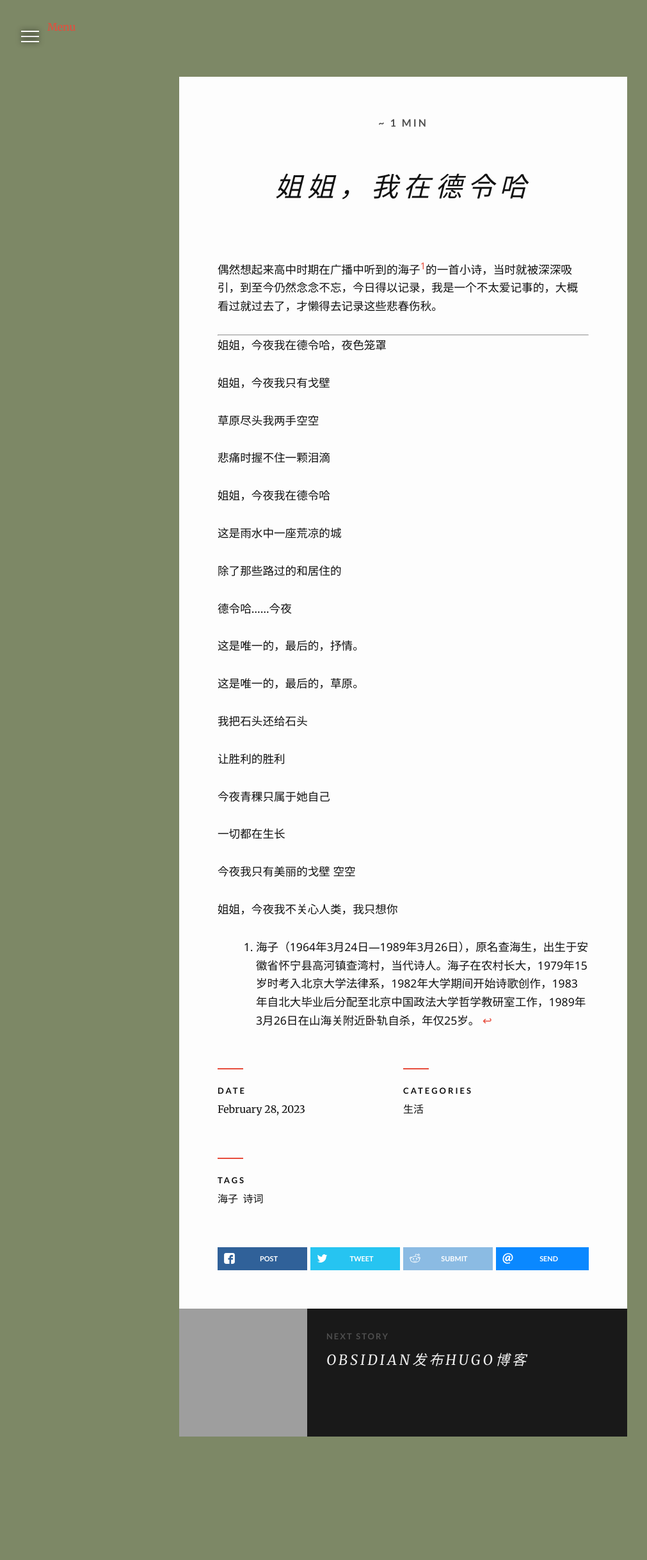
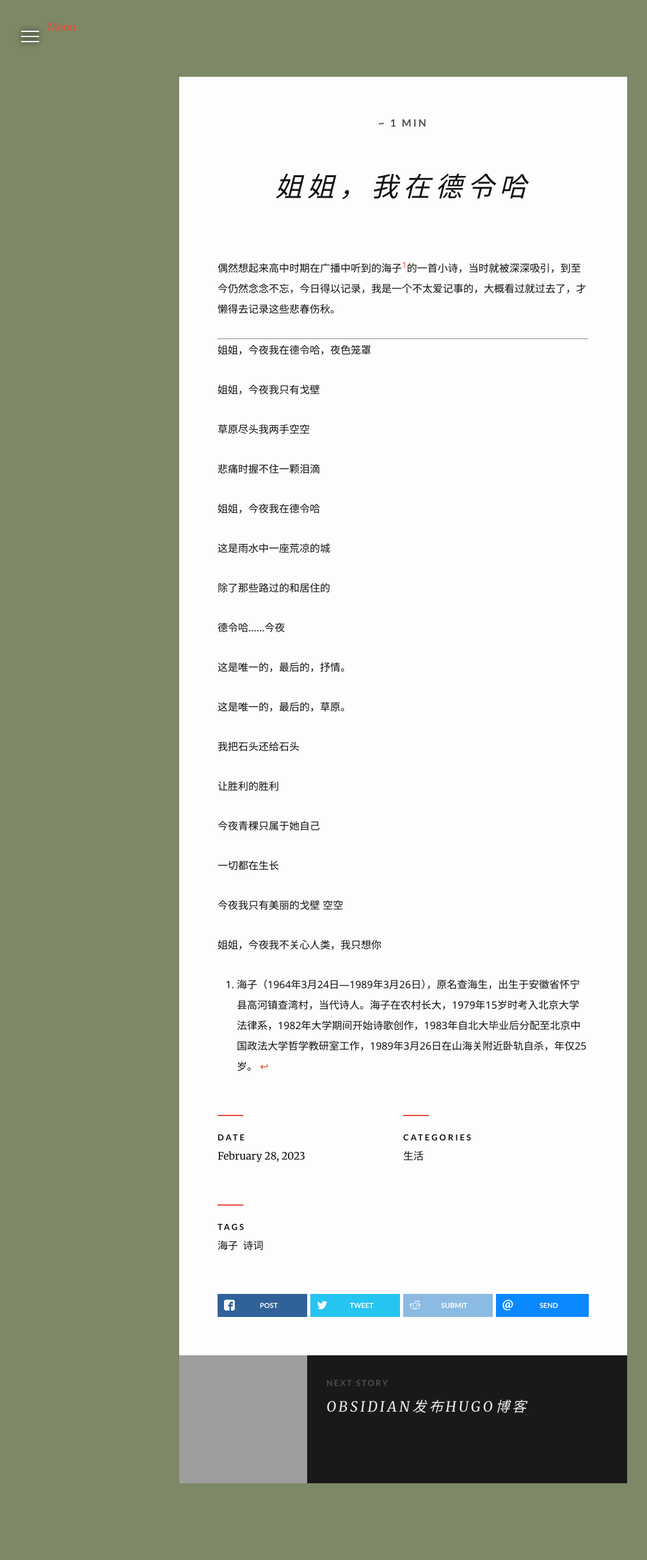
Before and after one commit to wangyunzi/wangyunzi.github.io, a Jekyll site: the page built from _posts/2023-02-28-姐姐，我在德令哈.md, in a window 1280 px wide. Shown: the whole page at 64% size, without its empty margins (10-1021 px from the left). Built offline with Jekyll 4.4.1, drawn with Linux system fonts in a browser that asks for light colours; nearby versions of some CDN libraries; comment, search, counter and statistics services are not loaded; before the commit the page ends 2366 px from its top, so only the background shows below that; grey boxes are pictures that could not be loaded.

Commit message:
修改内容样式

```diff
--- a/Gemfile
+++ b/Gemfile
@@ -28,7 +28,7 @@ end
 # and associated library.
 platforms :mingw, :x64_mingw, :mswin, :jruby do
   gem "tzinfo", "~> 1.2"
-  gem "tzinfo-data"
+  gem 'tzinfo-data', '>= 1.2021a'
 end
 
 # Performance-booster for watching directories on Windows
--- a/_config.yml
+++ b/_config.yml
@@ -88,6 +88,7 @@ plugins:
     - jekyll-seo-tag
 
 
+
 default_thumbnails:
   - https://cdn.pixabay.com/photo/2023/11/14/20/08/woman-8388428_1280.jpg
   - https://cdn.pixabay.com/photo/2024/02/16/19/22/green-parrot-8578207_1280.jpg
--- a/assets/css/base.css
+++ b/assets/css/base.css
@@ -71,13 +71,14 @@ figcaption {
 
 ul,
 ol {
-  margin-left: 60px;
+  margin-left: 30px; /* 调整左边距 */
 }
 
 li>ul,
 li>ol {
-  margin-bottom: 0;
+  margin-bottom: 0; /* 保持底边距 */
 }
+
 
 h1,
 h2,
--- a/assets/css/layout.css
+++ b/assets/css/layout.css
@@ -251,8 +251,8 @@
 
   .post-content {
     /* font-family: monospace, monospace; */
-    font: 1.1rem/1.8rem  Segoe UI, Arial, "Microsoft Yahei", "Noto Sans SC", Helvetica, PingFang SC, sans-serif !important;
-    /* font-size: 1em; */
+    font-family: Segoe UI, Arial, "Microsoft Yahei", "Noto Sans SC", Helvetica, PingFang SC, sans-serif !important;
+    font-size: 1em;
     margin-bottom: 60px;
     line-height: 2;
     overflow-wrap: break-word; /* 自动换行 */
```
Also changed, not shown: Gemfile.lock.
